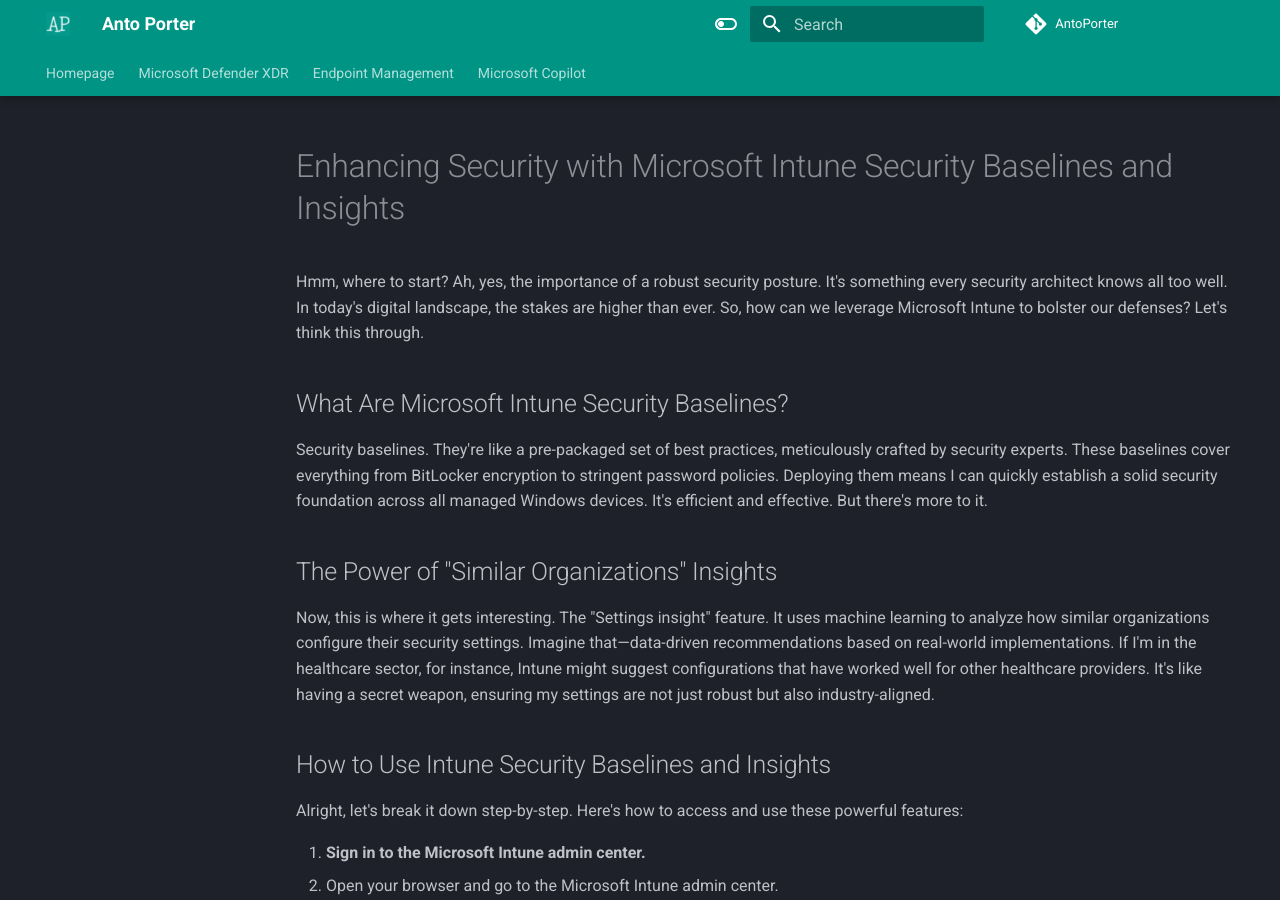
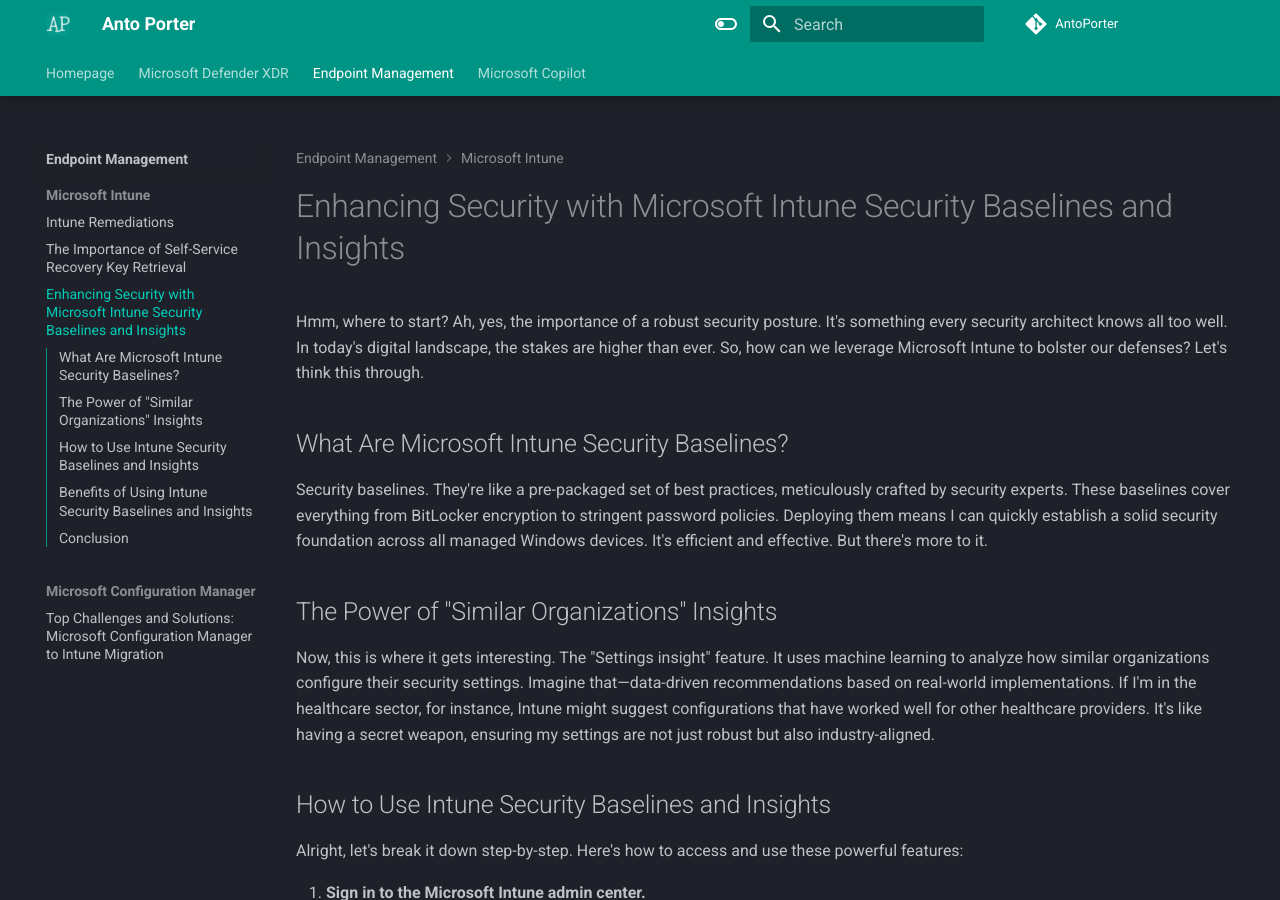
Before and after one commit to AntoPorter/antoporter.github.io, an MkDocs documentation site: the page built from docs/endpoint/intune/baselineinsights.md, in a window 1280 px wide and 900 px high. Built offline with MkDocs 1.6.1 and Material for MkDocs 9.7.7, drawn with Linux system fonts in a browser that asks for light colours; comment, search, counter and statistics services are not loaded.

Commit message:
Update mkdocs.yml

```diff
--- a/mkdocs.yml
+++ b/mkdocs.yml
@@ -110,6 +110,7 @@
     - Microsoft Intune:
       - endpoint/intune/remediations.md
       - endpoint/intune/bitlocker_selfservice.md
+      - endpoint/intune/baselineinsights.md
     - Microsoft Configuration Manager:
       - endpoint/configmgr/challengesolution-mcmtointune.md
   - Microsoft Copilot:
```
